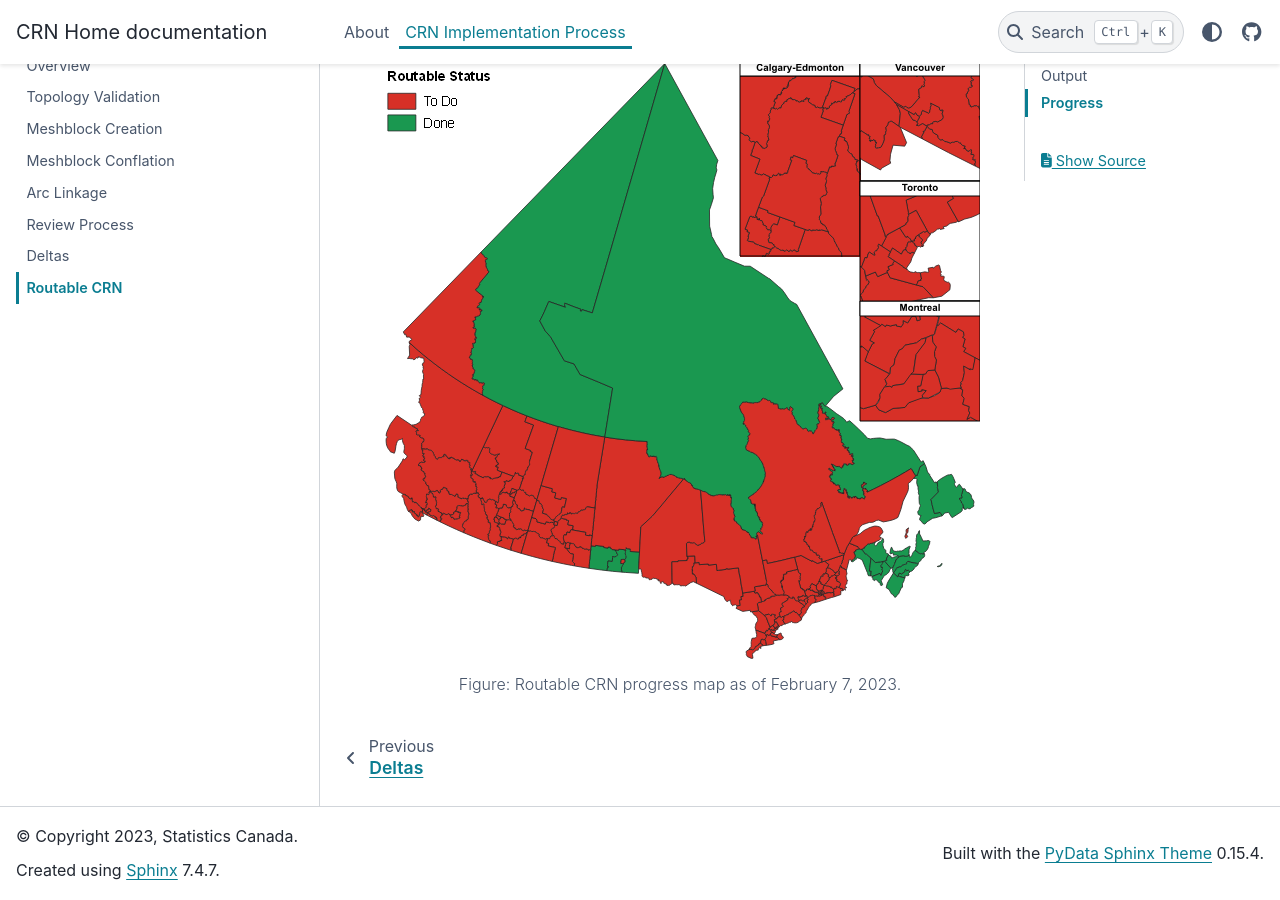
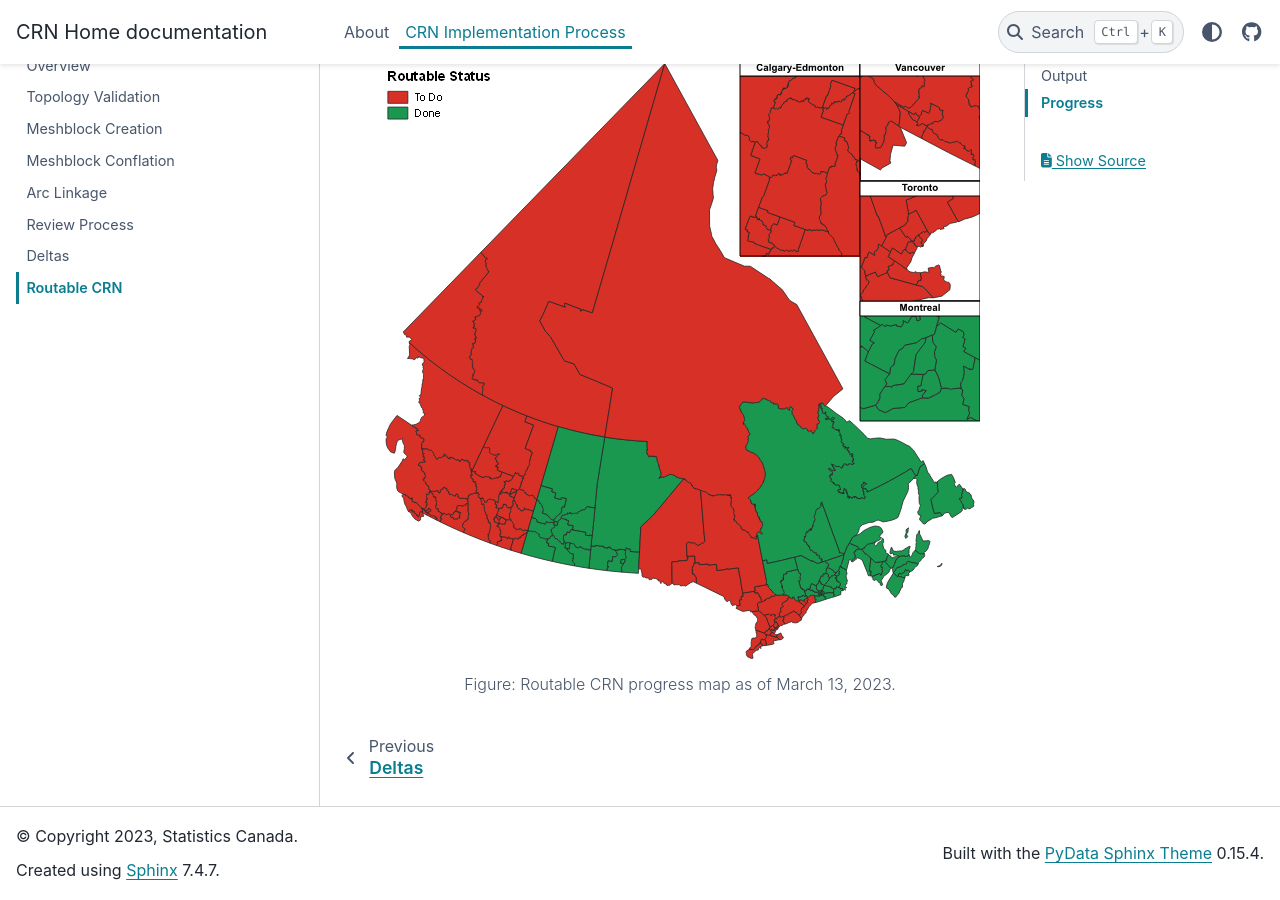
Before and after one commit to StatCan/egp-crn, a Sphinx documentation site: the page built from docs/source/crn_implementation_process/routable_crn.rst, in a window 1280 px wide and 900 px high, scrolled down 3716 px. Built offline with Sphinx 7.4.7 and the PyData theme 0.15.4, drawn with Linux system fonts in a browser that asks for light colours.

Commit message:
Updated progress maps - creation, conflation and routable

```diff
--- a/docs/source/crn_implementation_process/meshblock_conflation.rst
+++ b/docs/source/crn_implementation_process/meshblock_conflation.rst
@@ -210,4 +210,4 @@ Progress
 .. figure:: /source/_static/progress/meshblock_conflation_progress_map.png
     :alt: Meshblock conflation progress map.
 
-    Figure: Meshblock conflation progress map as of February 7, 2023.
+    Figure: Meshblock conflation progress map as of March 13, 2023.
--- a/docs/source/crn_implementation_process/meshblock_creation.rst
+++ b/docs/source/crn_implementation_process/meshblock_creation.rst
@@ -326,4 +326,4 @@ Progress
 .. figure:: /source/_static/progress/meshblock_creation_progress_map.png
     :alt: Meshblock creation progress map.
 
-    Figure: Meshblock creation progress map as of February 7, 2023.
+    Figure: Meshblock creation progress map as of March 13, 2023.
--- a/docs/source/crn_implementation_process/routable_crn.rst
+++ b/docs/source/crn_implementation_process/routable_crn.rst
@@ -89,4 +89,4 @@ Progress
 .. figure:: /source/_static/progress/routable_crn_progress_map.png
     :alt: Routable CRN progress map.
 
-    Figure: Routable CRN progress map as of February 7, 2023.
+    Figure: Routable CRN progress map as of March 13, 2023.
```
Also changed, not shown: docs/source/_static/progress/meshblock_conflation_progress_map.png, docs/source/_static/progress/meshblock_creation_progress_map.png, docs/source/_static/progress/routable_crn_progress_map.png.
